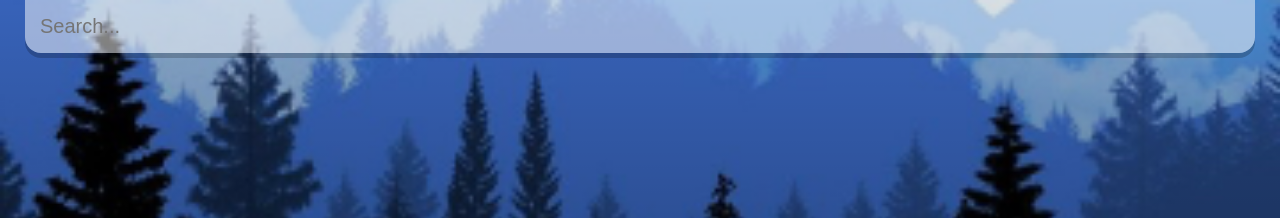
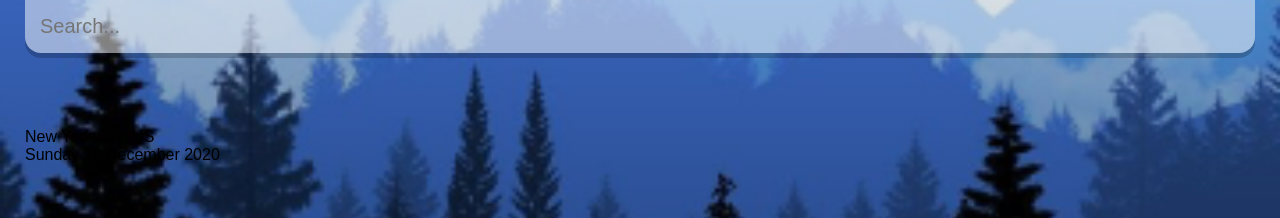
Before and after one commit to amer519/weather-app, a React (Create React App) app: page / in a window 1280 px wide. Shown: the top 218 px of the page. Built offline with nearby package versions, Linux system fonts and the light colour scheme.

Commit message:
real time date added

```diff
--- a/src/App.js
+++ b/src/App.js
@@ -6,6 +6,19 @@
 }
 
 function App() {
+
+  const dateBuilder = (d) => {
+    let months = ["January", "February", "March", "April", "May", "June", "July", "August", "September", "October", "November", "December"]
+    let days = ["Sunday", "Monday", "Tuesday", "Wednesday", "Thursday", "Friday", "Saturday"];
+
+    let day = days[d.getDay()];
+    let date = d.getDate();
+    let month = months[d.getMonth()];
+    let year = d.getFullYear();
+
+    return `${day} ${date} ${month} ${year}`
+  }
+
   return (
     <div className="app">
       <main>
@@ -16,6 +29,10 @@
             placeholder='Search...'
           />
         </div>
+        <div className='location-box'>
+          <div className='location'>New York City, US</div>
+          <div className='date'>{dateBuilder(new Date())}</div>
+        </div>
       </main>
     </div>
   );
```
Also changed, not shown: 1 other file (tests, documents, lock files or other folders).
